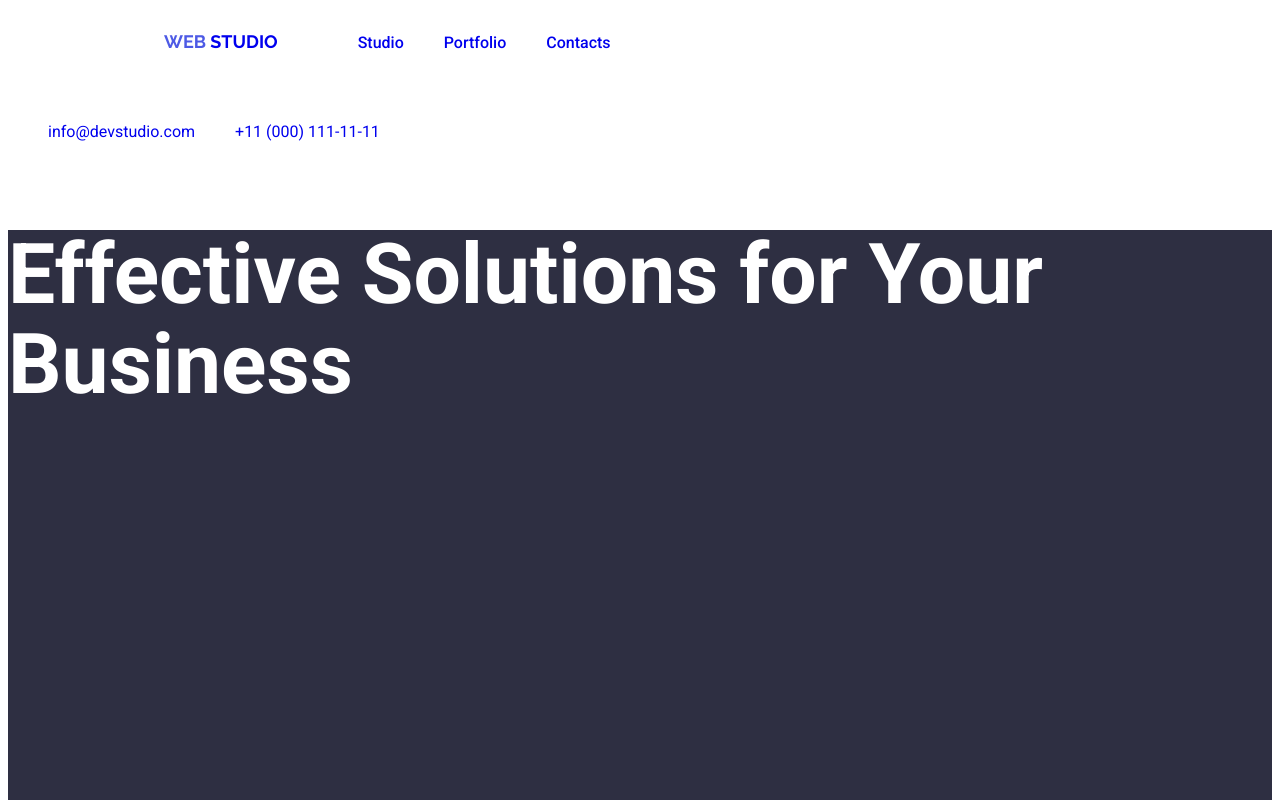
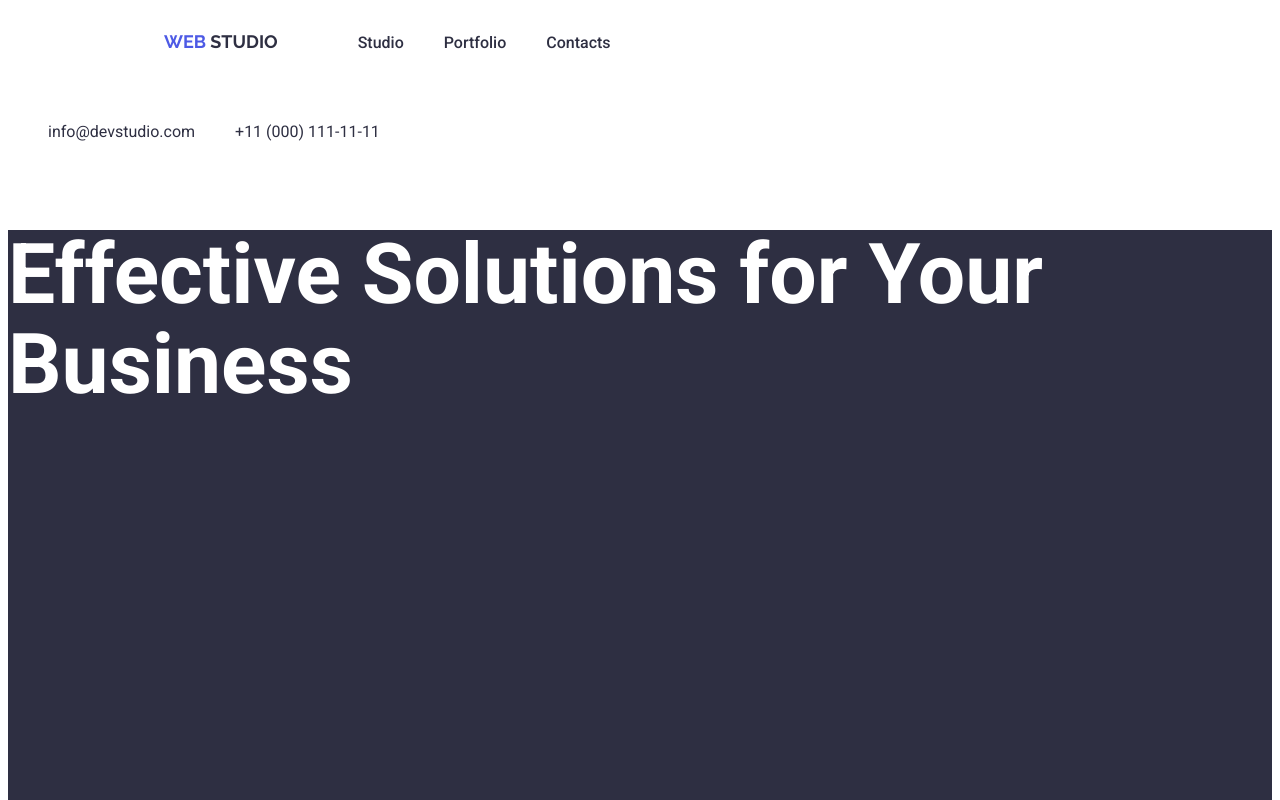
Before and after one commit to alicjapol/goit-markup-15-hw-02, a plain HTML site: page index.html in a window 1280 px wide. Shown: the top 800 px of the page. Drawn offline with Linux system fonts and the light colour scheme.

Commit message:
Update styles.css

```diff
--- a/css/styles.css
+++ b/css/styles.css
@@ -26,6 +26,7 @@ body {
   text-decoration: none;
   display: inline;
   height: 72px;
+  color: var(--navy-blue);
 }
 .logo {
   font-family: "Raleway", sans-serif;
```
